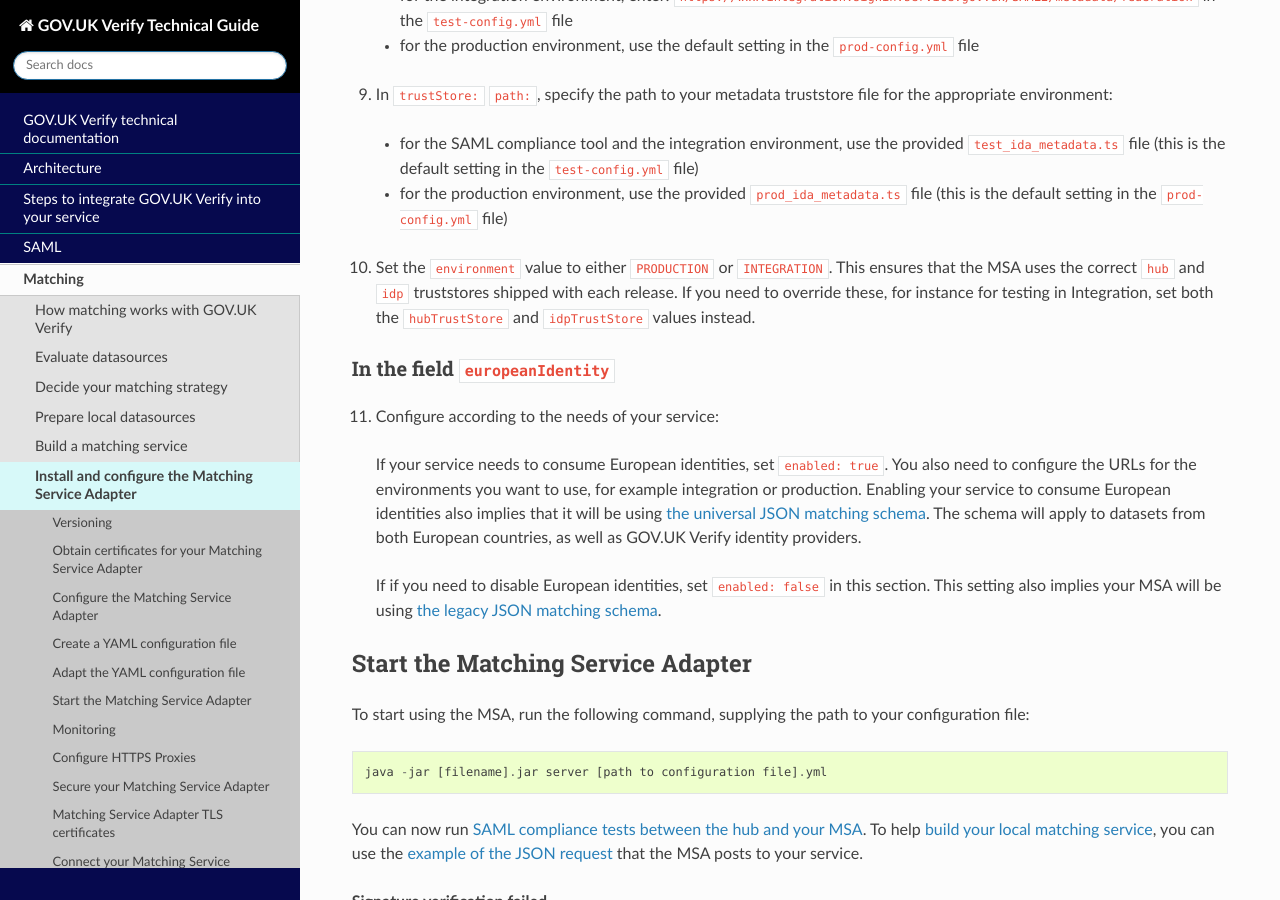
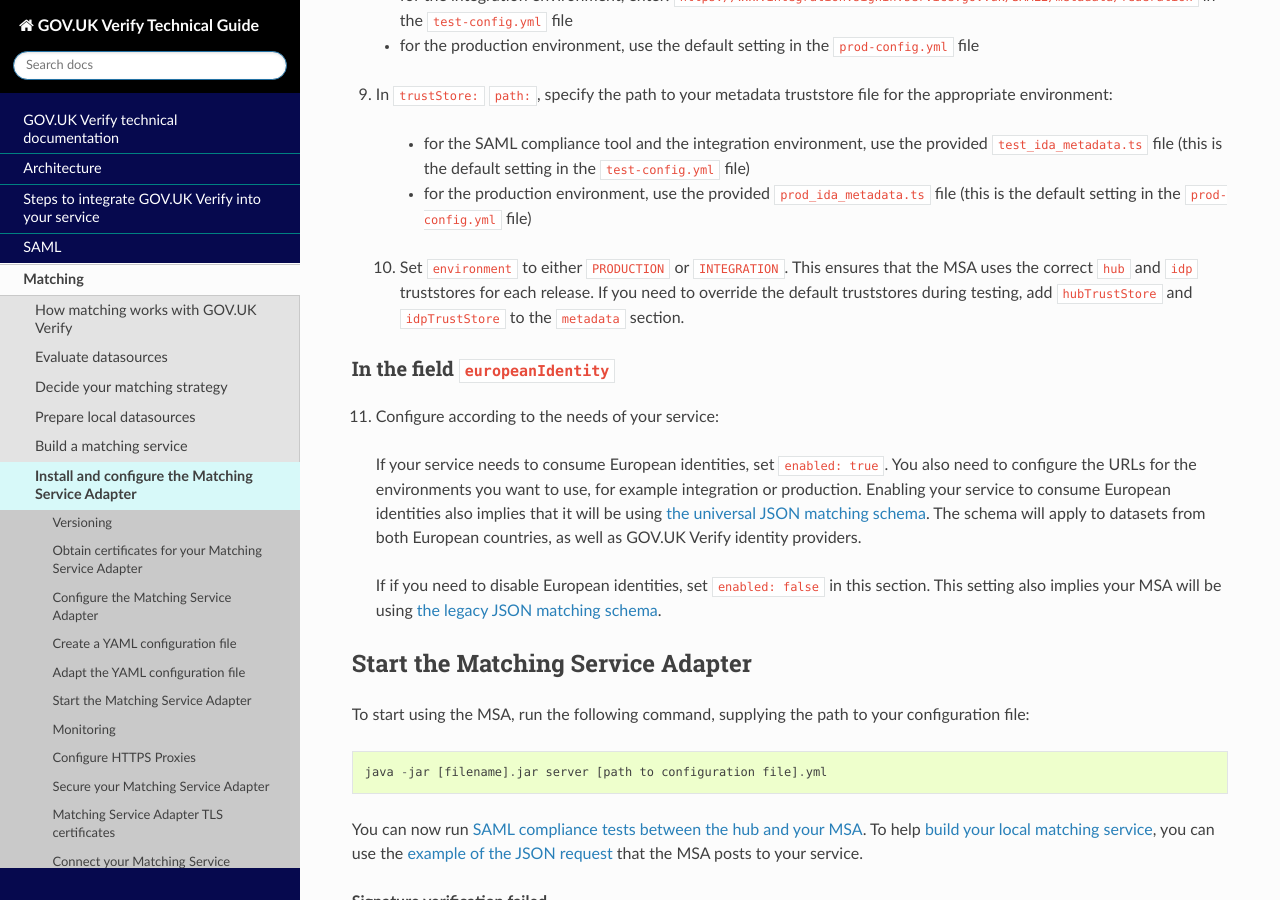
Before and after one commit to alphagov/rp-onboarding-tech-docs, a Sphinx documentation site: the page built from source/pages/matching/matchingserviceadapter.rst, in a window 1280 px wide and 900 px high, scrolled down 5058 px. Built offline with Sphinx 7.4.7 and the Read the Docs theme 2.0.0, drawn with Linux system fonts in a browser that asks for light colours; nearby versions of some CDN libraries; pages that are not in the unit, such as notebooks, are missing from menus; comment, search, counter and statistics services are not loaded.

Commit message:
Make instructions for overriding truststores more clear
Co-Authored-By: CharlesIC <karol.sinx@gmail.com>

```diff
--- a/source/pages/matching/matchingserviceadapter.rst
+++ b/source/pages/matching/matchingserviceadapter.rst
@@ -254,7 +254,7 @@
 
   * for the production environment, use the provided ``prod_ida_metadata.ts`` file (this is the default setting in the ``prod-config.yml`` file)
 
-10. Set the ``environment`` value to either ``PRODUCTION`` or ``INTEGRATION``. This ensures that the MSA uses the correct ``hub`` and ``idp`` truststores shipped with each release. If you need to override these, for instance for testing in Integration, set both the ``hubTrustStore`` and ``idpTrustStore`` values instead.
+ 10. Set ``environment`` to either ``PRODUCTION`` or ``INTEGRATION``. This ensures that the MSA uses the correct ``hub`` and ``idp`` truststores for each release. If you need to override the default truststores during testing, add ``hubTrustStore`` and ``idpTrustStore`` to the ``metadata`` section.
 
 .. _msaeidas:
 
```
